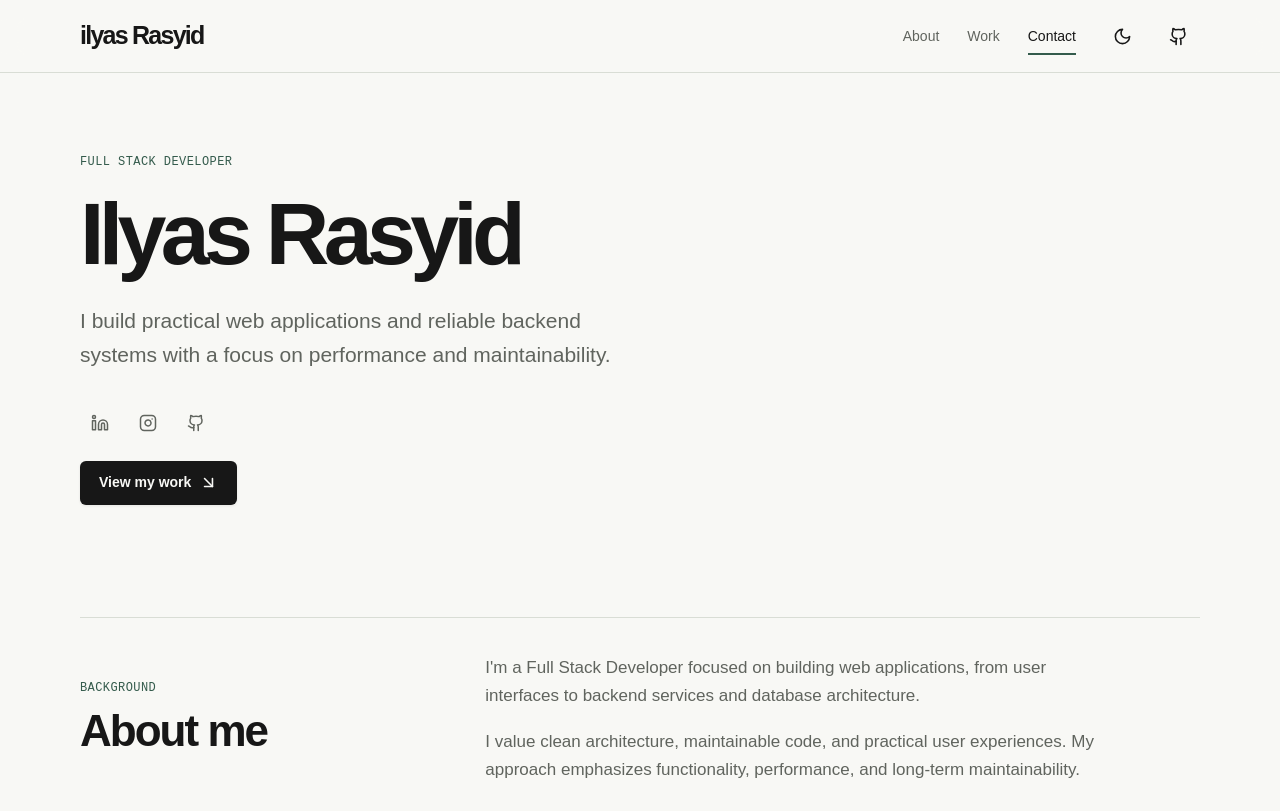
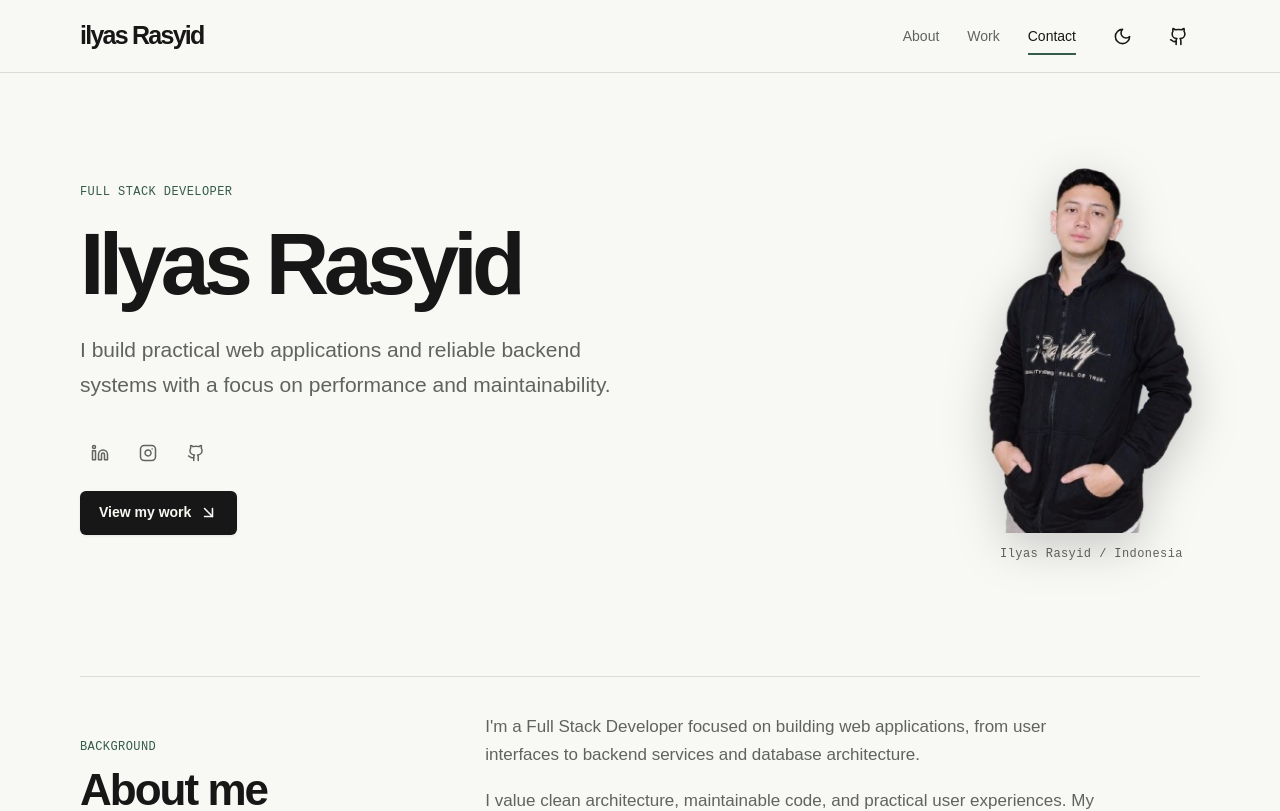
Before and after one commit to ilyas-rasyid/portfolio, a React (Vite) app: page / in a window 1280 px wide. Shown: the top 811 px of the page. Built offline with nearby package versions, Linux system fonts and the light colour scheme.

Commit message:
feat: add profile portrait photo

```diff
--- a/src/content/profile.ts
+++ b/src/content/profile.ts
@@ -8,7 +8,10 @@ export const profile: Profile = {
     "I build practical web applications and reliable backend systems with a focus on performance and maintainability.",
   location: "Indonesia",
   available: true,
-  // Add your real portrait and résumé before publication, if desired.
-  // portrait: { src: "images/profile/portrait.webp", alt: "Portrait of Ilyas Rasyid" },
+  portrait: {
+    src: "images/profile/profile-photo-removebg.png",
+    alt: "Portrait of Ilyas Rasyid",
+  },
+  // Add your real résumé before publication, if desired.
   // resume: "resume/ilyas-rasyid.pdf",
 };
--- a/src/styles/layout.css
+++ b/src/styles/layout.css
@@ -142,19 +142,28 @@
 }
 
 .portrait {
-  max-width: 320px;
+  max-width: 300px;
+  display: flex;
+  flex-direction: column;
+  align-items: center;
 }
 
 .portrait img {
-  width: 100%;
+  width: auto;
+  max-width: 100%;
+  max-height: 380px;
   height: auto;
-  aspect-ratio: 3 / 4;
-  object-fit: cover;
-  border-radius: 4px;
+  object-fit: contain;
+  filter: drop-shadow(0 12px 24px rgba(0, 0, 0, 0.2));
+  transition: transform var(--slow) var(--spring-ease);
+}
+
+.portrait:hover img {
+  transform: translateY(-4px) scale(1.02);
 }
 
 .portrait figcaption {
-  margin-top: 8px;
+  margin-top: 12px;
 }
 
 .section-heading {
```
Also changed, not shown: public/images/profile/profile-photo-removebg.png, 1 other file (tests, documents, lock files or other folders).
